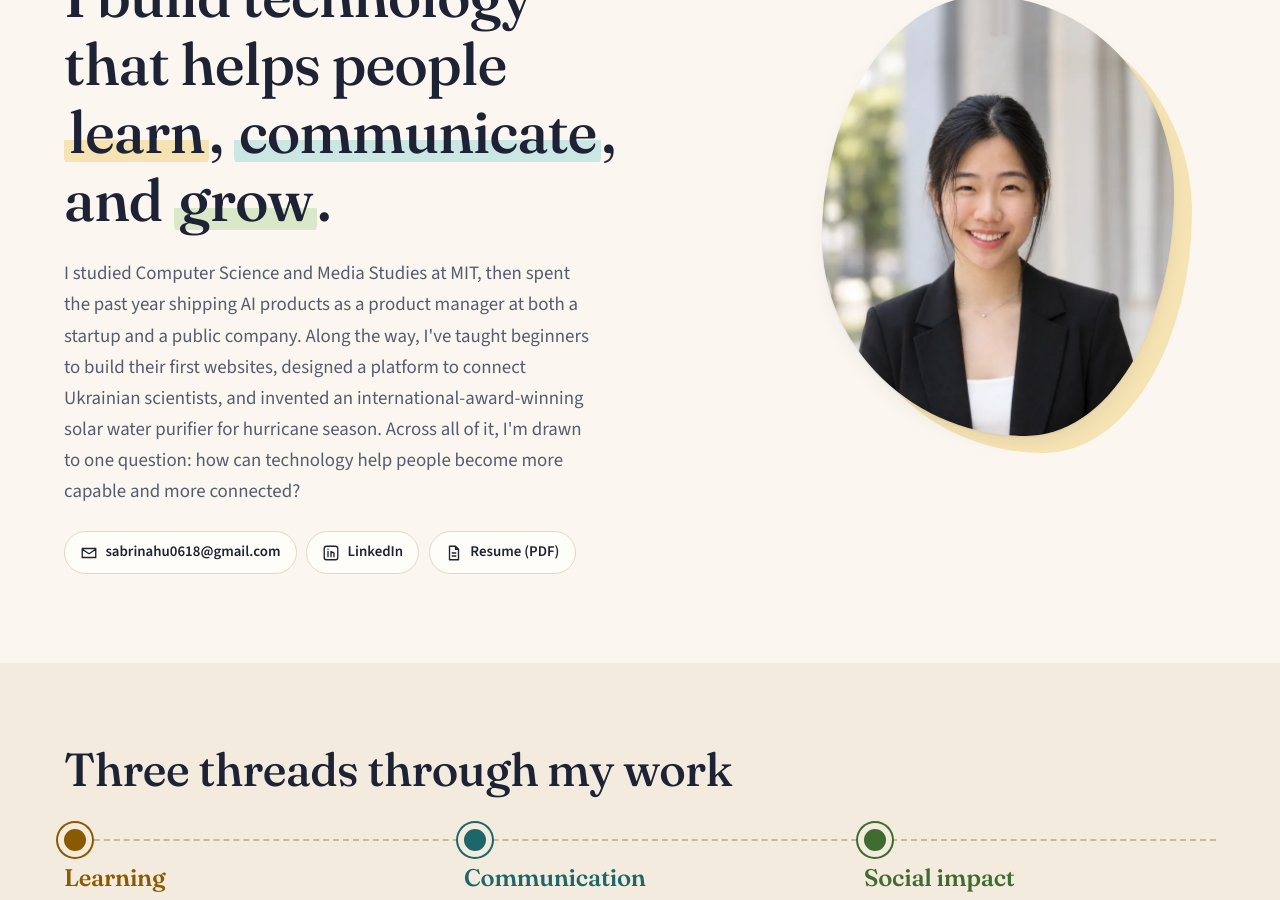
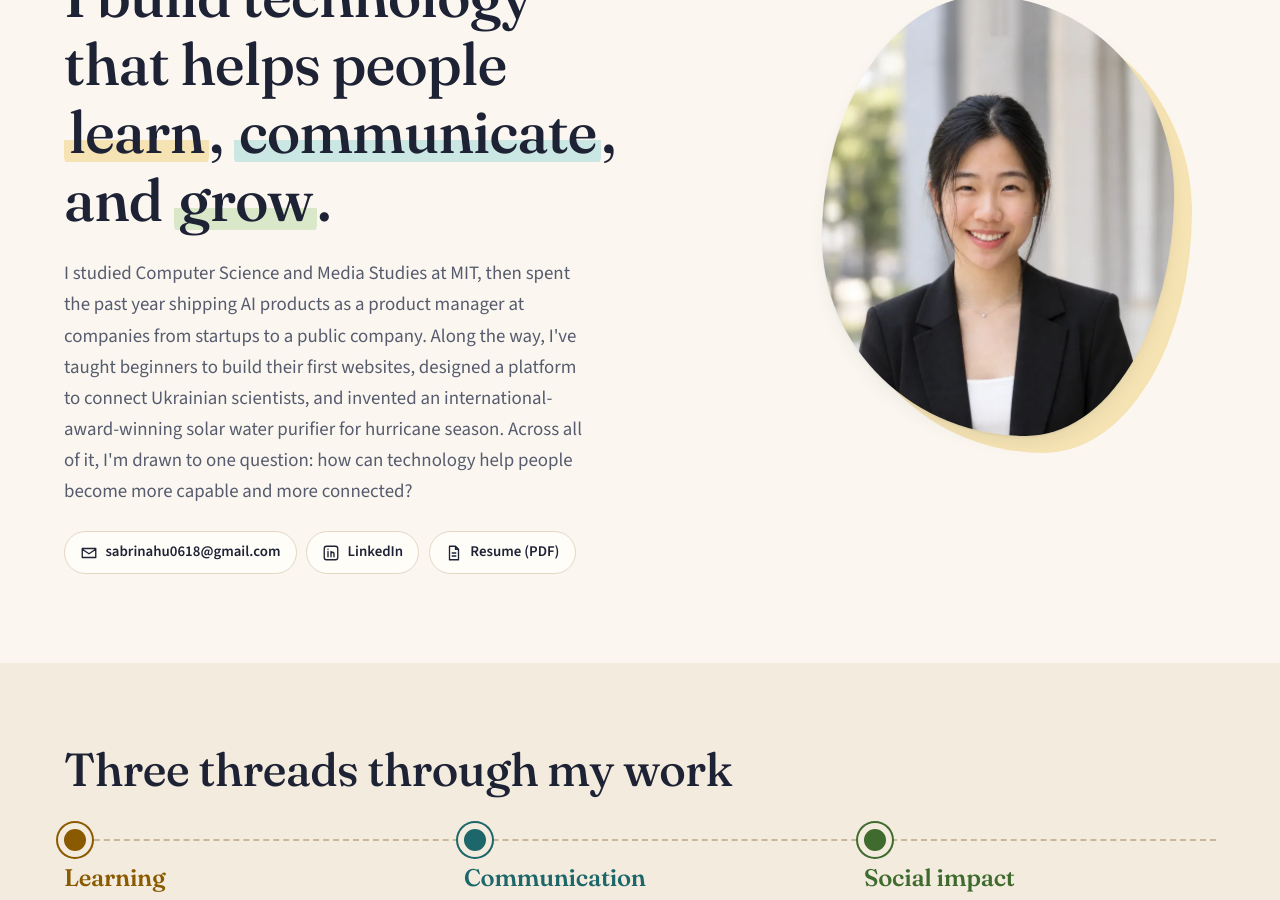
Before and after one commit to sabrinahu618/portfolio, a Jekyll site: the page built from index.html, in a window 1280 px wide and 900 px high, scrolled down 305 px. Built offline with Jekyll 4.4.1, drawn with Linux system fonts in a browser that asks for light colours.

Commit message:
Use 'startups to a public company' in intro
Co-Authored-By: Claude Opus 5.5 <noreply@anthropic.com>
Claude-Session: https://claude.ai/code/session_01HybnYJGYPLDq5hkAYptQSd

```diff
--- a/_data/profile.yml
+++ b/_data/profile.yml
@@ -15,8 +15,8 @@ headshot_alt: Sabrina Hu smiling, wearing a black blazer, outdoors in front of s
 roles: Designer · Researcher · Educator
 intro: >-
   I studied Computer Science and Media Studies at MIT, then spent the past
-  year shipping AI products as a product manager at both a startup and a
-  public company.
+  year shipping AI products as a product manager at companies from startups
+  to a public company.
   Along the way, I've taught beginners to build their first websites,
   designed a platform to connect Ukrainian scientists, and invented an
   international-award-winning solar water purifier for hurricane season.
```
